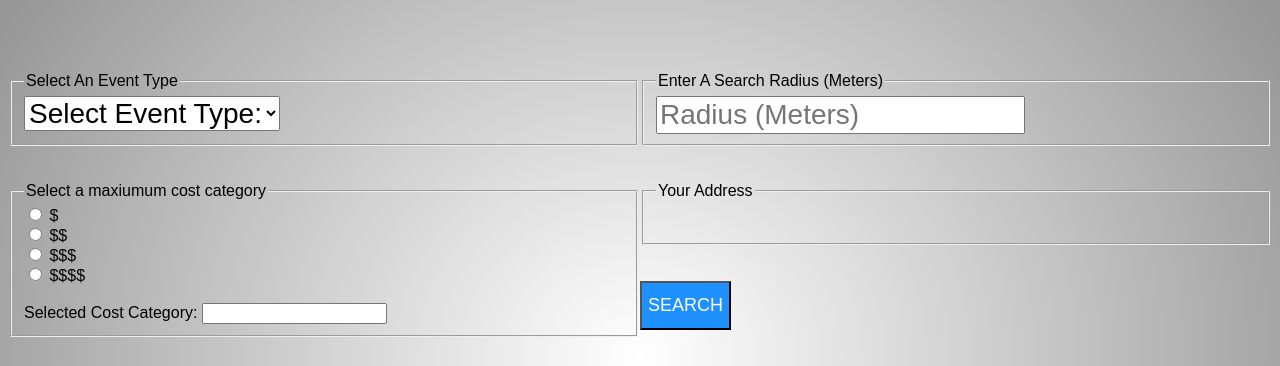
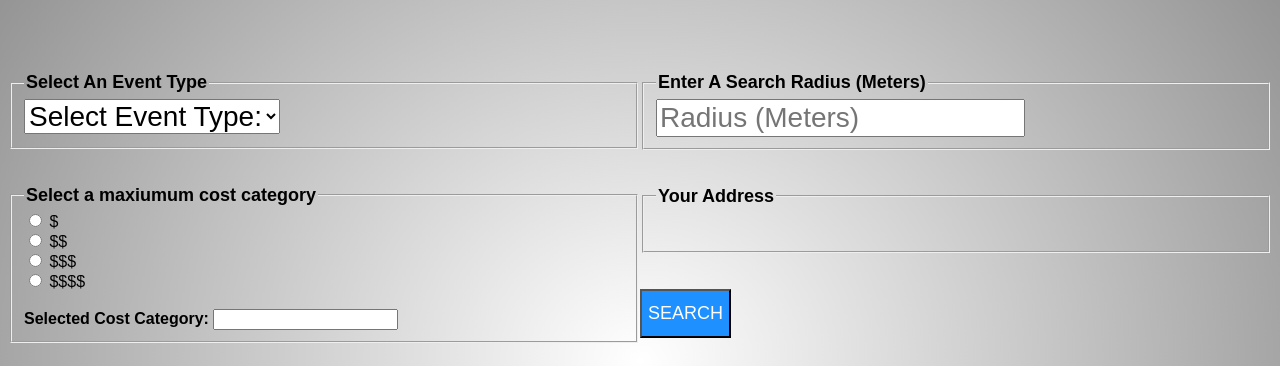
Before and after one commit to KernMX/Event-Planner, a Flask app: page / in a window 1280 px wide. Shown: the part 202-568 px from the top of the page. Run offline with Flask 2, Linux system fonts and the light colour scheme; some libraries are stand-ins or nearby versions.

Commit message:
added Changes to index.html, map.js, index.css
html:
format and asthetic changes

js:
added in user location marker that is persistent

css: added new classes for fieldset and legend

```diff
--- a/WebApp/static/index.css
+++ b/WebApp/static/index.css
@@ -45,3 +45,11 @@ p {
 	padding-top: 12px;
 	padding-bottom: 12px;
 }
+legend{
+	font-weight: bold;
+	font-size: 18px;
+}
+fieldset{
+	text-align: left;
+	padding-bottom: 11px;"
+}
--- a/WebApp/static/map.js
+++ b/WebApp/static/map.js
@@ -1,4 +1,4 @@
-var map, infoWindow, pos
+var map, infoWindow, pos, service;
 var markers = [];
 function initMap() {
   map = new google.maps.Map(document.getElementById('map'), {
@@ -6,6 +6,7 @@ function initMap() {
     zoom: 14
   });
   infoWindow = new google.maps.InfoWindow;
+  service = new google.maps.places.PlacesService(map);
 
   // Try HTML5 geolocation.
   if (navigator.geolocation) {
@@ -16,9 +17,6 @@ function initMap() {
       };
 
       displayAddress(pos['lat'], pos['lng']);
-
-      infoWindow.setPosition(pos);
-      infoWindow.setContent('Your Location');
       infoWindow.open(map);
       map.setCenter(pos);
     }, function() {
@@ -39,6 +37,33 @@ function handleLocationError(browserHasGeolocation, infoWindow, pos) {
   infoWindow.open(map);
 }
 
+function userLocationIcon(latlng, address = null) {
+  var customIcon = {
+    path: google.maps.SymbolPath.BACKWARD_CLOSED_ARROW,
+    fillColor: 'dodgerblue',
+    fillOpacity: 1.0,
+    scale: 8
+  }
+  var marker = new google.maps.Marker({
+    position: latlng,
+    icon: customIcon,
+    map: map
+  });
+  if(address){
+    google.maps.event.addListener(marker, 'click', function() {
+      infoWindow.setContent(
+        '<div style="text-align: left; font-size: 18px; font-family: Arial;"><strong style="font-size: 28px; color: dodgerblue;">Your Location</strong><br><b>Address: </b>' + address + '</div>');
+      infoWindow.open(map, this);
+    });
+  } else {
+    google.maps.event.addListener(marker, 'click', function() {
+      infoWindow.setContent(
+        '<div style="text-align: left; font-size: 18px; font-family: Arial;"><strong style="font-size: 28px; color: dodgerblue;">Your Location</strong><br><b>Latitude: </b>' + lat + '<br><b>Longitude: </b>' + lng + '</div>');
+      infoWindow.open(map, this);
+    });
+  }
+}
+
 function displayAddress(lat, lng) {
   var latlng = new google.maps.LatLng(lat, lng);
   var geocoder = new google.maps.Geocoder();
@@ -48,8 +73,10 @@ function displayAddress(lat, lng) {
             //formatted address
             var address = results[0].formatted_address;
             document.getElementById('userloc').innerHTML = "Your Address: " + address;
+            userLocationIcon(latlng, address);
         } else {
             document.getElementById('userloc').innerHTML = "Latitude: " + lat + " Longitude: " + lng;
+            userLocationIcon(latlng);
         }
     } else {
         alert("Geocoder failed due to: " + status);
@@ -57,7 +84,7 @@ function displayAddress(lat, lng) {
   });
 }
 
-var service;
+//var service;
 function Markers() {
   clearMarkers();
   //Get user-selected category that will we search the area with
@@ -103,9 +130,9 @@ function Markers() {
 
   var price = document.getElementById('result').value;
 
+  service = new google.maps.places.PlacesService(map);
   var request;
   //Do the actual search query
-  service = new google.maps.places.PlacesService(map);
   for (var i = 0; i < category.length; i++) {
     request = {
       location: pos,
@@ -113,9 +140,7 @@ function Markers() {
       query: category[i],
       maxPriceLevel: price.length
     }
-    console.log([category[i]])
     service.textSearch(request, callback);
-    console.log(markers.length)
   }
 }
 
@@ -130,6 +155,29 @@ function callback(results, status) {
   }
 }
 
+function getPriceLevel(place) {
+  switch(place.price_level) {
+    case 0:
+      return "Free";
+    break;
+    case 1:
+      return "Inexpensive";
+    break;
+    case 2:
+      return "Moderate";
+    break;
+    case 3:
+      return "Expensive";
+    break;
+    case 4:
+      return "Very Expensive";
+    break;
+    default:
+      return "None";
+    break;
+  }
+}
+
 //Create markers on the map with our returned queries
 function createMarker(place) {
   var placeLoc = place.geometry.location;
@@ -138,10 +186,11 @@ function createMarker(place) {
     position: place.geometry.location
   });
   markers.push(marker);
+  var cost = getPriceLevel(place);
   google.maps.event.addListener(marker, 'click', function() {
-    infoWindow.setContent('<div><strong>' + place.name + '</strong><br>' +
-                'Address: ' + place.formatted_address + '<br>Phone: ' +
-                place.formatted_phone_number + '<br>Rating: ' + place.rating + '<br>Website: ' + place.website + '<br>Open Status:' + place.open_now + '</div>');
+    infoWindow.setContent('<div style="text-align: left; font-size: 18px; font-family: Arial;"><strong style="font-size: 28px; color: dodgerblue">' + place.name + '</strong><br>' +
+                '<b>Address: </b>' + place.formatted_address + '<br><b>Price Level: </b>' + cost +
+                '<br><b>Rating: </b>' + place.rating);
     infoWindow.open(map, this);
   });
 }
--- a/WebApp/templates/index.html
+++ b/WebApp/templates/index.html
@@ -58,6 +58,14 @@
 			padding-bottom: 12px;
 
 		}
+		legend{
+			font-weight: bold;
+			font-size: 18px;
+		}
+		fieldset{
+			text-align: left;
+			padding-bottom: 11px;"
+		}
 		</style>
 	</head>
 	<header>
@@ -72,7 +80,7 @@
 				<div class="left column" style="text-align: center">
 					<br><br>
 					<fieldset style="text-align: left; padding-bottom: 13px;">
-						<legend style="font-size: 16px;">Select An Event Type</legend>
+						<legend>Select An Event Type</legend>
 						<select id="category" style="font-size:28px; font-family: Arial;">
 						  <option value="0">Select Event Type:</option>
 						  <option value="1">Food</option>
@@ -88,8 +96,8 @@
 					<div>
 						<br><br>
 					</div>
-					<fieldset style="text-align: left; padding-bottom: 11px;">
-						<legend style="font-size: 16px;">Select a maxiumum cost category</legend>
+					<fieldset>
+						<legend>Select a maxiumum cost category</legend>
 						<input type="radio" value="$" name="cost" onclick="costSelection(this.value)" />
 			      <label for="$">$</label><br>
 			      <input type="radio" value="$$" name="cost" onclick="costSelection(this.value)" />
@@ -97,19 +105,19 @@
 				    <input type="radio" value="$$$" name="cost" onclick="costSelection(this.value)" />
 				    <label for="$$$">$$$</label><br>
 				    <input type="radio" value="$$$$" name="cost" onclick="costSelection(this.value)" />
-				     <label for="$$">$$$$</label><br><br>
+				    <label for="$$">$$$$</label><br><br>
 
-						Selected Cost Category: <input type="text" id="result" style="text-align: left">
+						<b>Selected Cost Category: </b><input type="text" id="result" style="text-align: left">
 					</fieldset>
 				</div>
 				<div class="right column" style="text-align: center">
 				<br><br>
-				<fieldset style="text-align: left">
+				<fieldset>
 					<legend>Enter A Search Radius (Meters)</legend>
 					<input type="text" id="radius" style="font-size:28px; font-family: Arial;" placeholder="Radius (Meters)"></input>
 				</fieldset>
 				<br><br>
-				<fieldset style="text-align: left;">
+				<fieldset>
 					<legend>Your Address</legend>
 					<p id="userloc" style="font-size:28px; font-family: Arial;"></p>
 				</fieldset>
@@ -117,10 +125,9 @@
 				</div>
 			</div>
 		</table>
+		<br><br>
 		<div style="margin: 0 auto 0 auto; float: center; padding-top: 5px;">
-			<button onclick="Markers()" id="search">
-			SEARCH
-			</button>
+			<button onclick="Markers()" id="search">SEARCH</button>
 		</div>
 		<br><br>
 		<!--The div element for the map -->
```
